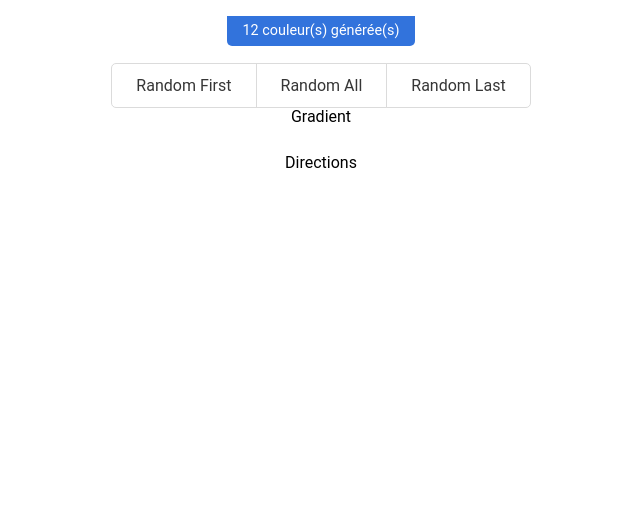
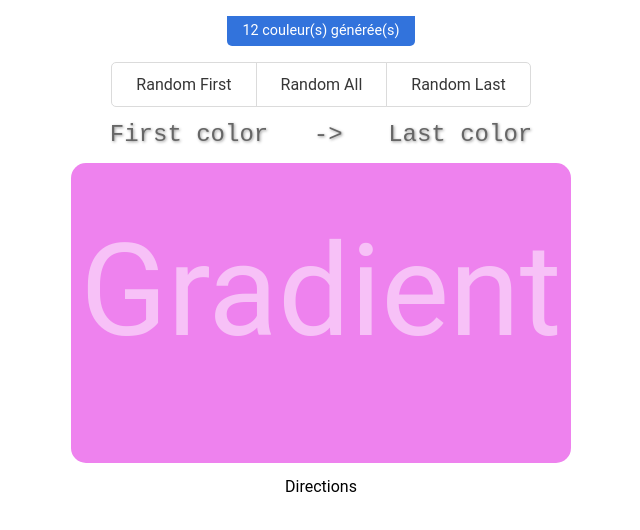
Before and after one commit to SylvieCanongia/REACT-REDUX-random-gradient-generator, a React app: page / in a window 1280 px wide. Shown: the whole page, without its empty margins (319-959 px from the left). Built offline with nearby package versions, Linux system fonts and the light colour scheme.

Commit message:
Gradient component styles

```diff
--- a/src/components/App/styles.scss
+++ b/src/components/App/styles.scss
@@ -2,10 +2,11 @@
 
 .app {
   max-width: 500px;
-  margin: vars.$space-base * 2 auto;
+  margin-inline: auto;
+  margin-block-start: vars.$space-base * 2;
   text-align: center;
 
   display: grid;
   grid-template-columns: 1fr;
-  grid-template-rows: 1fr 1fr 1fr 1fr;
+  grid-template-rows: auto;
 }
--- a/src/components/Gradient/gradient.scss
+++ b/src/components/Gradient/gradient.scss
@@ -1 +1,21 @@
 @use 'src/styles/vars';
+
+#colors {
+  font-family: monospace;
+  display: flex;
+  justify-content: space-around;
+  color: vars.$grey-medium-darker;
+  padding: vars.$space-base * 2;
+  font-size: vars.$font-size-large;
+  text-shadow: 1px 1px 3px vars.$grey-gradient-text;
+}
+
+#gradient {
+  height: 300px;
+  background:violet;
+  border-radius: vars.$radius-large;
+  margin-block-end: vars.$space-base * 2;
+  color: vars.$grey-transparent;
+  font-size: vars.$font-size-base * 8;
+  line-height: 2;
+}
--- a/src/components/Gradient/index.js
+++ b/src/components/Gradient/index.js
@@ -3,7 +3,14 @@ import React from 'react';
 import './gradient.scss';
 
 const Gradient = () => (
-  <div>Gradient</div>
+  <>
+    <div id="colors">
+      <span className="colors__first">First color</span>
+      <span className="colors__arrow">-&gt;</span>
+      <span className="colors__last">Last color</span>
+    </div>
+    <div id="gradient">Gradient</div>
+  </>
 );
 
 export default Gradient;
--- a/src/styles/_vars.scss
+++ b/src/styles/_vars.scss
@@ -3,7 +3,7 @@
 $font-size-base: 1em;
 
 $font-size-medium: 1.2rem;
-$font-size-large: 2rem;
+$font-size-large: 1.5rem;
 $font-size-very-large: 2.5rem;
 
 
@@ -23,8 +23,11 @@ $black: hsl(0deg, 0%, 0%);
 $blue: hsl(217, 71%, 53%);
 $grey-light: hsl(0, 0%, 86%);
 $grey-medium: hsl(0, 0%, 71%);
+$grey-gradient-text: hsl(0, 0%, 60%);
+$grey-medium-darker: hsl(0, 0%, 40%);
 $grey-medium-dark: hsl(0, 0%, 29%);
 $grey-dark: hsl(0, 0%, 21%);
+$grey-transparent: hsla(0, 0%, 100%, 0.5);
 
 // Border Radius
 $radius: 5px;
--- a/src/styles/index.scss
+++ b/src/styles/index.scss
@@ -9,7 +9,8 @@
 
 html,
 body,
-#root {
+#root
+ {
   margin: 0;
   padding: 0;
   height: 100%;
```
